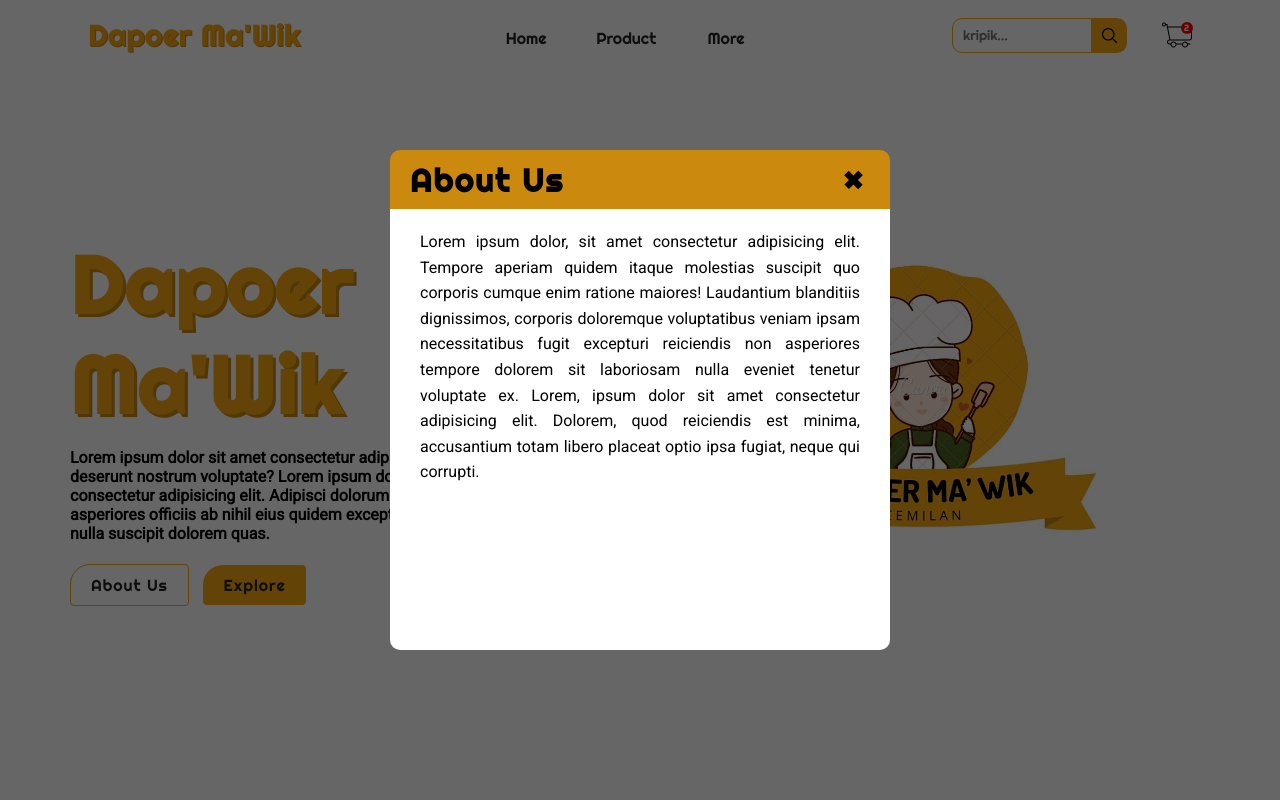
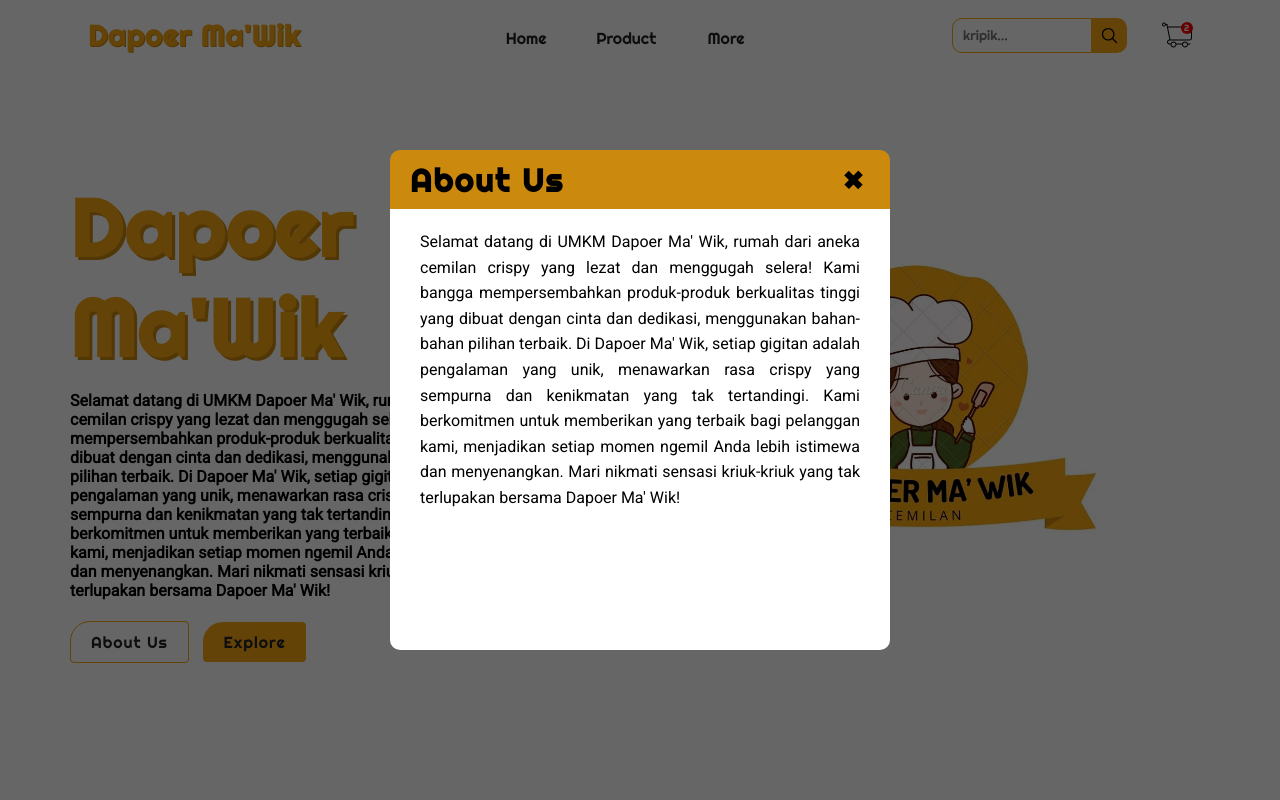
Before and after one commit to Satyamadi/dapur_mawik, a plain HTML site: page index.html in a window 1280 px wide. Both pictures are taken after a click on the link "About Us". Shown: the top 800 px of the page. Drawn offline with Linux system fonts and the light colour scheme.

Commit message:
Update index.html

```diff
--- a/index.html
+++ b/index.html
@@ -1,6 +1,6 @@
 <!DOCTYPE html>
 <html lang="en">
-  <!-- semangat Intan -->
+
 
   <head>
     <meta charset="UTF-8" />
@@ -55,11 +55,7 @@
         <div class="tagline">
           <h1>Dapoer Ma'Wik</h1>
           <h4>
-            Lorem ipsum dolor sit amet consectetur adipisicing elit. Iure
-            deserunt nostrum voluptate? Lorem ipsum dolor sit amet, consectetur
-            adipisicing elit. Adipisci dolorum dignissimos asperiores officiis
-            ab nihil eius quidem excepturi, assumenda nulla suscipit dolorem
-            quas.
+            Selamat datang di UMKM Dapoer Ma' Wik, rumah dari aneka cemilan crispy yang lezat dan menggugah selera! Kami bangga mempersembahkan produk-produk berkualitas tinggi yang dibuat dengan cinta dan dedikasi, menggunakan bahan-bahan pilihan terbaik. Di Dapoer Ma' Wik, setiap gigitan adalah pengalaman yang unik, menawarkan rasa crispy yang sempurna dan kenikmatan yang tak tertandingi. Kami berkomitmen untuk memberikan yang terbaik bagi pelanggan kami, menjadikan setiap momen ngemil Anda lebih istimewa dan menyenangkan. Mari nikmati sensasi kriuk-kriuk yang tak terlupakan bersama Dapoer Ma' Wik!
           </h4>
           <div class="tag-btn">
             <!-- ini button untuk mempercepat menuju link -->
@@ -272,15 +268,7 @@
         </div>
         <div class="modal-bodys">
           <p>
-            Lorem ipsum dolor, sit amet consectetur adipisicing elit. Tempore
-            aperiam quidem itaque molestias suscipit quo corporis cumque enim
-            ratione maiores! Laudantium blanditiis dignissimos, corporis
-            doloremque voluptatibus veniam ipsam necessitatibus fugit excepturi
-            reiciendis non asperiores tempore dolorem sit laboriosam nulla
-            eveniet tenetur voluptate ex. Lorem, ipsum dolor sit amet
-            consectetur adipisicing elit. Dolorem, quod reiciendis est minima,
-            accusantium totam libero placeat optio ipsa fugiat, neque qui
-            corrupti.
+            Selamat datang di UMKM Dapoer Ma' Wik, rumah dari aneka cemilan crispy yang lezat dan menggugah selera! Kami bangga mempersembahkan produk-produk berkualitas tinggi yang dibuat dengan cinta dan dedikasi, menggunakan bahan-bahan pilihan terbaik. Di Dapoer Ma' Wik, setiap gigitan adalah pengalaman yang unik, menawarkan rasa crispy yang sempurna dan kenikmatan yang tak tertandingi. Kami berkomitmen untuk memberikan yang terbaik bagi pelanggan kami, menjadikan setiap momen ngemil Anda lebih istimewa dan menyenangkan. Mari nikmati sensasi kriuk-kriuk yang tak terlupakan bersama Dapoer Ma' Wik!
           </p>
         </div>
       </div>
```
